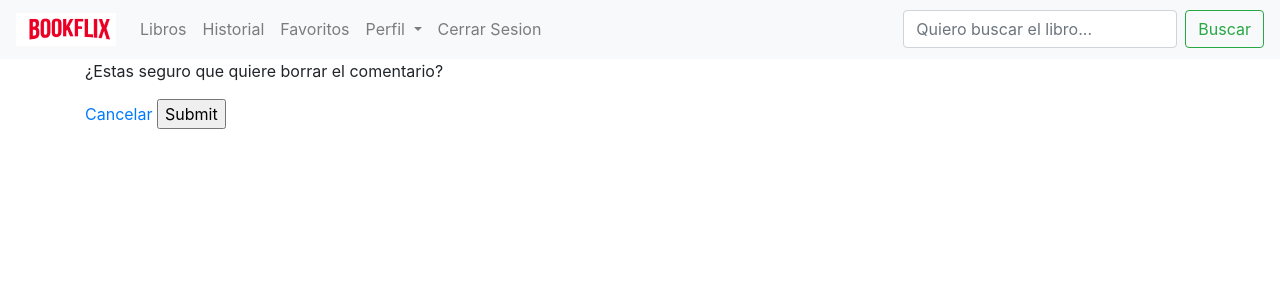
After one commit to sebacris97/demo2, a Django app: template bookflixapp/templates/borrar_comentario.html in a window 1280 px wide. The commit adds this page. Shown: the top 300 px of the page. Run offline with Django 3.2, Linux system fonts and the light colour scheme; the template is opened without the code that fills it, so the values that code supplies are empty; some libraries are stand-ins or nearby versions.

Commit message:
Agregado borrar comentario BackEnd

```diff
--- a/bookflix/urls.py
+++ b/bookflix/urls.py
@@ -37,6 +37,7 @@ urlpatterns = [
                 path('verLibros/', views.ver_libros, name='verLibros'),
                 path('verLibros/<str:choice>', views.ver_libros, name='verLibros'),
                 path('verCapitulos/<int:pk>', views.ver_capitulos, name='verCapitulos'),
+                path('borrar_comentario/str:comentariopk, int:libropk', views.borrarComentario, name='borrar_comentario'),
                   # <int:pk> significa que ver capitulos recibe de parametro la en pk
                   # la clave primaria del libro desde el template que se lo llama (desde verLibros)
 
--- /dev/null
+++ b/bookflixapp/templates/borrar_comentario.html
@@ -0,0 +1,10 @@
+{% extends 'base.html' %}
+
+{% block content %}
+<p>¿Estas seguro que quiere borrar el comentario?</p>
+
+<form method="POST">
+	<a href="/verCapitulos/{{libro.id}}">Cancelar</a>
+	<input type="submit" name="Aceptar">
+</form>
+{% endblock %}
--- a/bookflixapp/templates/ver_capitulos.html
+++ b/bookflixapp/templates/ver_capitulos.html
@@ -75,7 +75,7 @@
                                              {% csrf_token %}
                                              {{comentario_form}}
                                              <br>
-                                             <button name="enviar" class="btn btn-success float-right" type="submit">Enviar</button>
+                                             <button name="enviar" class="btn btn-success float-right" type="submit">Comentar</button>
                                         </form>
                                 </div>
                         <div>
```
Also changed, not shown: bookflixapp/views.py (+12 -4 lines).
